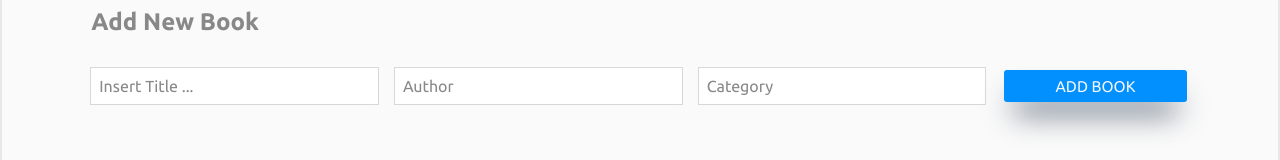
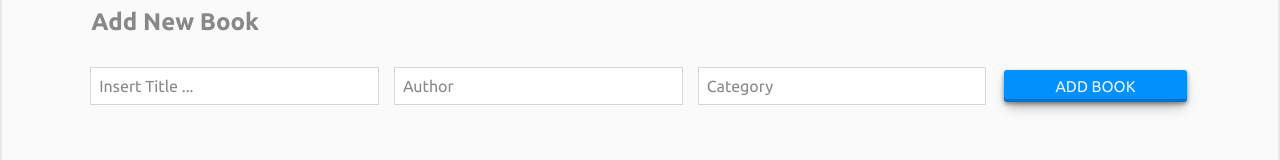
Before and after one commit to akos29/bookStore, a React (Create React App) app: page / in a window 1280 px wide. Shown: the part 156-316 px from the top of the page. Built offline with nearby package versions, Linux system fonts and the light colour scheme; no server answers.

Commit message:
Updat the app styling

```diff
--- a/src/components/DisplayBook.jsx
+++ b/src/components/DisplayBook.jsx
@@ -41,7 +41,7 @@ return (
       <div className="book-update">
         <p className="current-chap">CURRENT CHAPTER</p>
         <p className="chap-num">Chapter 17</p>
-        <button type="button">UPDATE PROGRESS</button>
+        <button className="btn" type="button">UPDATE PROGRESS</button>
       </div>
     {/* <div className={style.currentChapter}>
       <p>Current Chapter</p>
--- a/src/index.css
+++ b/src/index.css
@@ -114,7 +114,7 @@ hr {
 
 .btn {
   margin: 0.11rem;
-  box-shadow: rgb(38, 57, 77) 0 20px 30px -10px;
+  box-shadow: rgba(0, 0, 0, 0.4) 0 2px 4px, rgba(0, 0, 0, 0.3) 0 7px 13px -3px, rgba(0, 0, 0, 0.2) 0 -3px 0 inset;
 }
 
 /* Progress circle */
```
